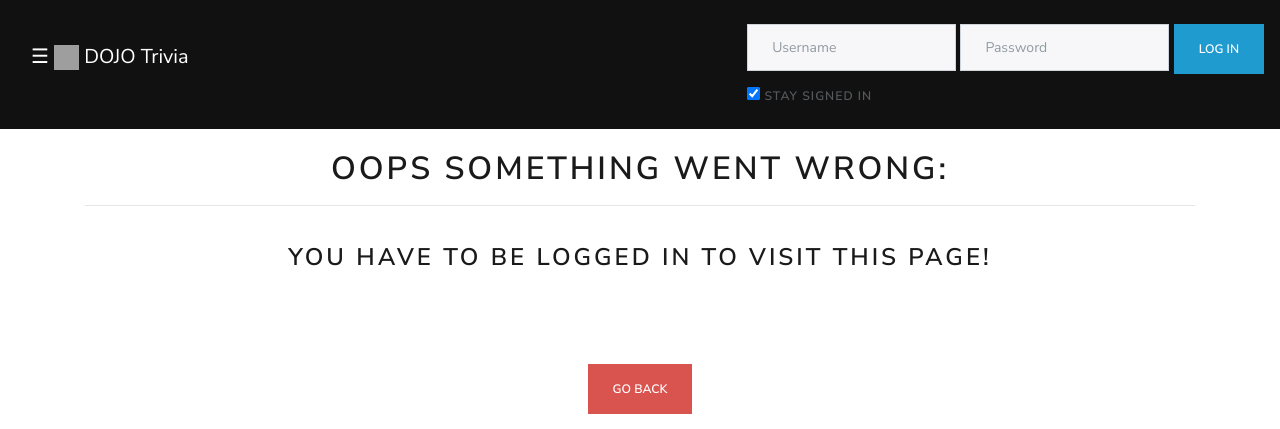
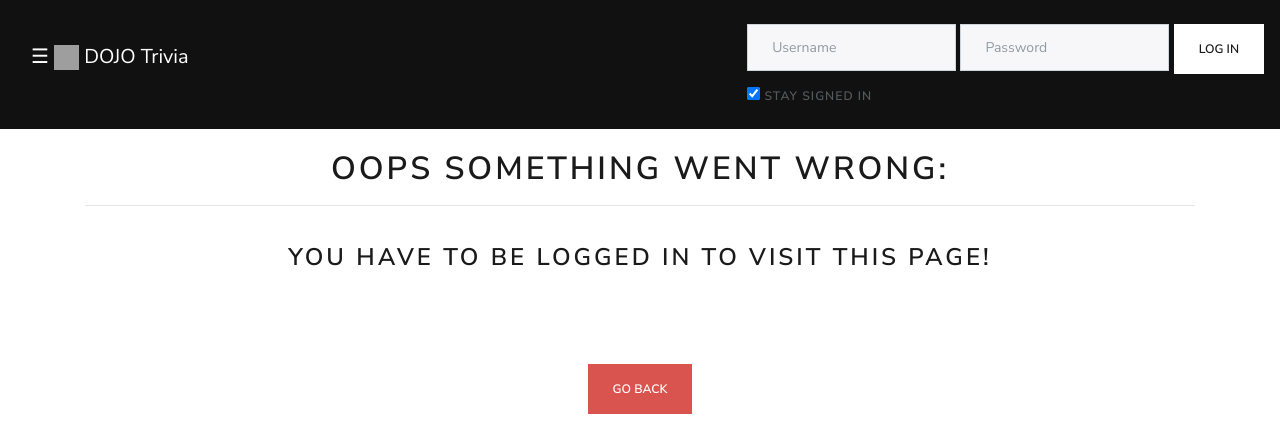
Before and after one commit to FMTamer/DoJoTrivia, a Flask app: page /answer in a window 1280 px wide. Shown: the top 429 px of the page. Run offline with Flask 2, Linux system fonts and the light colour scheme; some libraries are stand-ins or nearby versions; grey boxes are pictures that could not be loaded.

Commit message:
changed login

```diff
--- a/DoJoTrivia/templates/layout.html
+++ b/DoJoTrivia/templates/layout.html
@@ -73,7 +73,7 @@
                           <div class="form-group margtop" style='margin-bottom: 0px;'>
                               <input autocomplete="off" class="form-control" name="username" placeholder="Username" type="text" style='margin-bottom: 1rem;'/>
                               <input autocomplete="off" class="form-control" name="password" placeholder="Password" type="password" style='margin-bottom: 1rem;'/>
-                              <button class="btn btn-info" type="submit">Log In</button><br>
+                              <button class="btn btn-secondary" type="submit">Log In</button><br>
                               <input type="checkbox" name="session_login" value="keep_logged_in" checked="checked" />
                               <label class="form-check-label" for="keep_logged_in">Stay signed in</label>
 
```
Also changed, not shown: DoJoTrivia/dojo.db.
